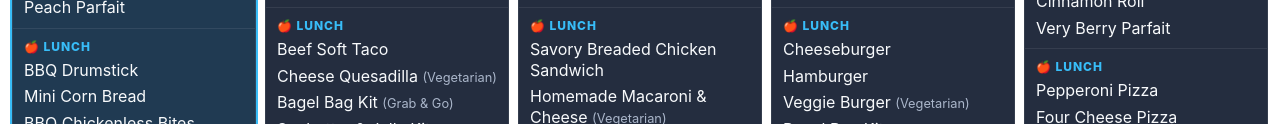
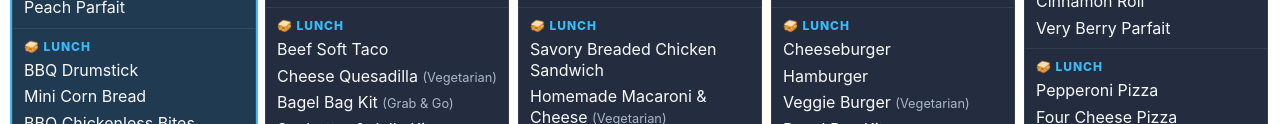
Before and after one commit to afunahashi/dakboard_school_menu, a plain HTML site: page index.html in a window 1280 px wide. Shown: the part 226-350 px from the top of the page. Drawn offline with Linux system fonts and the light colour scheme.

Commit message:
Update index.html

```diff
--- a/index.html
+++ b/index.html
@@ -56,7 +56,7 @@ fetch("./menu.json?ts="+Date.now(), {cache:"no-store"}).then(r => {
     return `<section class="day ${d.iso===today?"today":""}">
       <div class="head"><div class="dow">${esc(d.weekday)}</div><div class="date">${esc(d.displayDate)}</div></div>
       <div class="meal"><div class="label">🍳 BREAKFAST</div>${meals("breakfast")}</div>
-      <div class="meal"><div class="label">🍎 LUNCH</div>${meals("lunch")}</div>
+      <div class="meal"><div class="label">🥪 LUNCH</div>${meals("lunch")}</div>
     </section>`;
   }).join("");
   document.getElementById("content").innerHTML = `<div class="grid">${cards}</div>`;
```
